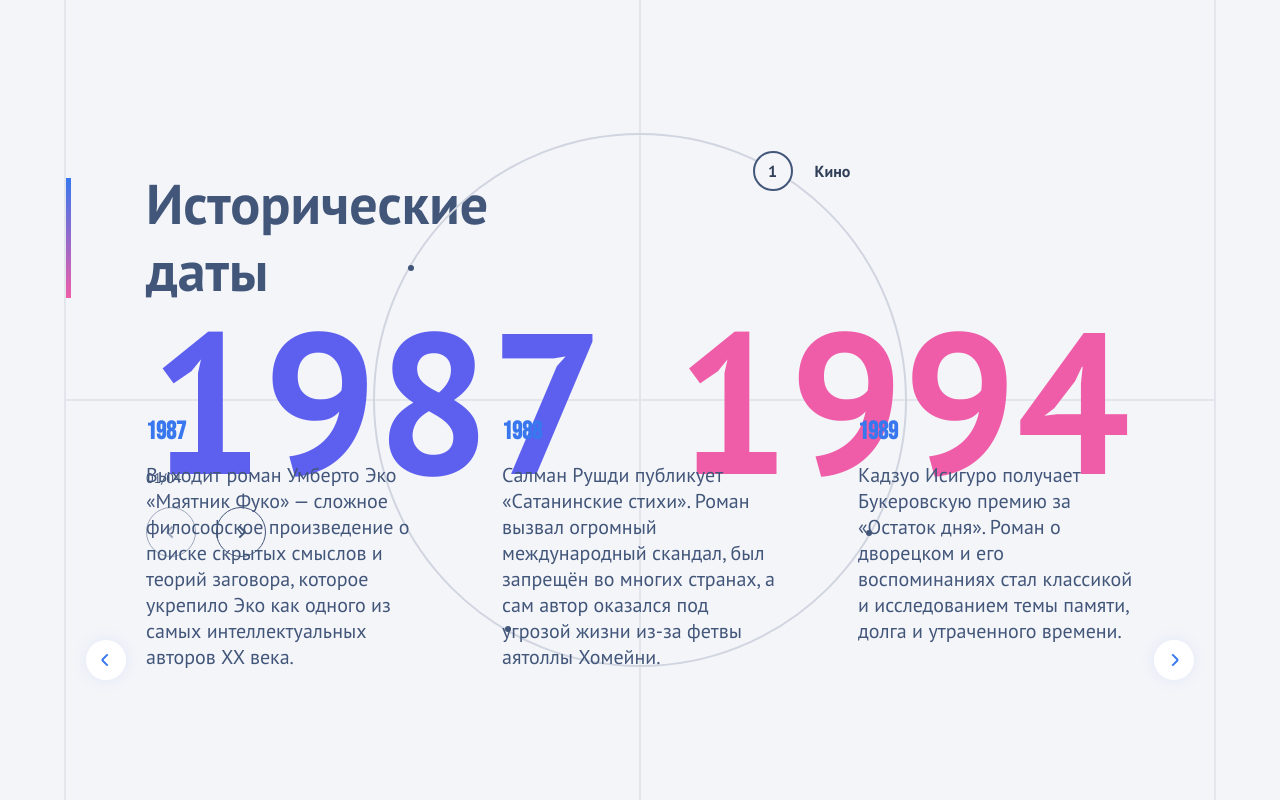
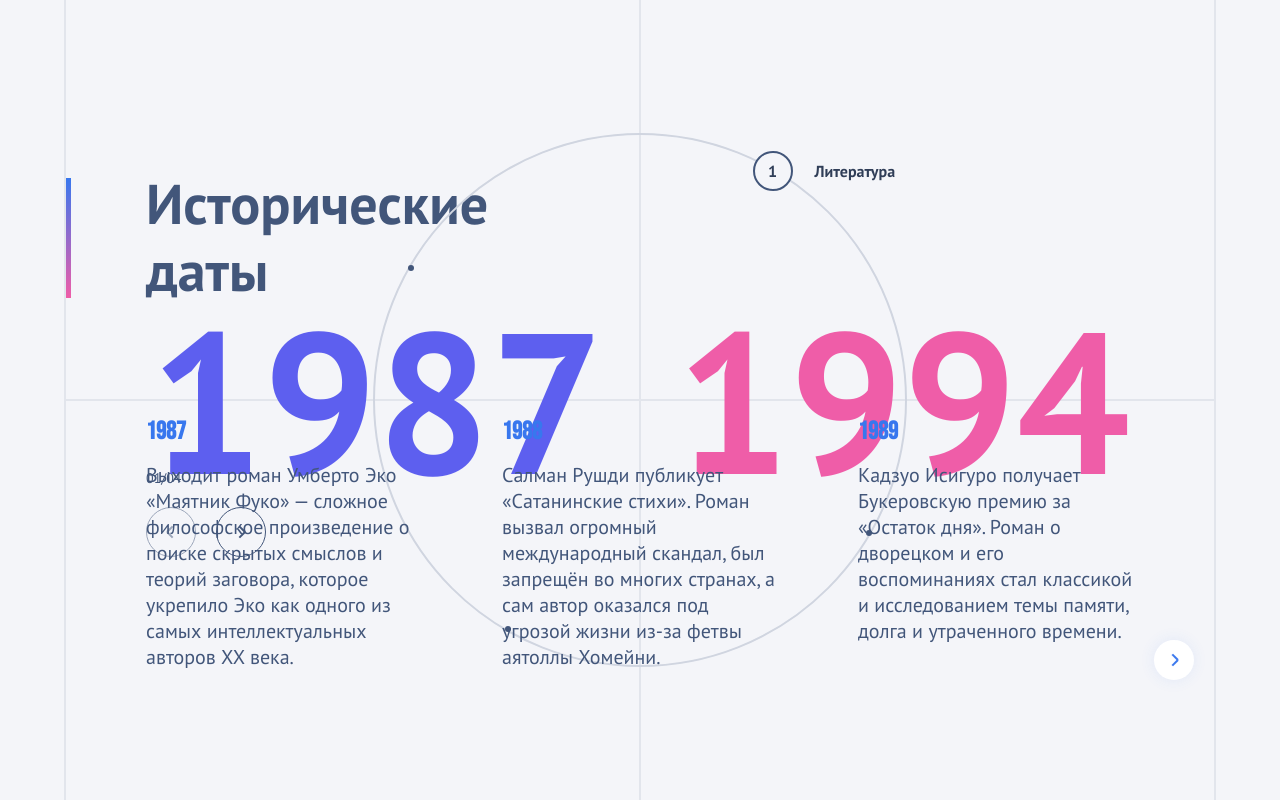
Before and after one commit to AlinaKors/history-block, a React (Create React App) app: page / in a window 1280 px wide. Built offline with nearby package versions, Linux system fonts and the light colour scheme.

Commit message:
add animation and add logic chain two swipers

```diff
--- a/src/Desktop/CircleSwiper.tsx
+++ b/src/Desktop/CircleSwiper.tsx
@@ -5,18 +5,6 @@ import { Swiper, SwiperSlide } from 'swiper/react';
 import 'swiper/css';
 import type { Swiper as SwiperType } from 'swiper';
 import gsap from 'gsap';
-
-interface Item {
-  id: number;
-  label: string;
-}
-
-const items: Item[] = [
-  { id: 1, label: 'Кино' },
-  { id: 2, label: 'Литература' },
-  { id: 3, label: 'Наука' },
-  { id: 4, label: 'Технологии' },
-];
 
 const CircleContainer = styled.div`
   position: relative;
@@ -99,9 +87,15 @@ interface CircleSwiperProps {
   activeIndex: number;
   setActiveIndex: (index: number) => void;
   circleRef: React.MutableRefObject<SwiperType | null>;
+  items: string[];
 }
 
-const CircleSwiper: React.FC<CircleSwiperProps> = ({ activeIndex, setActiveIndex, circleRef }) => {
+const CircleSwiper: React.FC<CircleSwiperProps> = ({
+  activeIndex,
+  setActiveIndex,
+  circleRef,
+  items,
+}) => {
   const wrapperRef = useRef<HTMLDivElement | null>(null);
   const pointsRefs = useRef([...Array(items.length)].map(() => React.createRef<HTMLDivElement>()));
   const [rotation, setRotation] = useState(0);
@@ -132,7 +126,7 @@ const CircleSwiper: React.FC<CircleSwiperProps> = ({ activeIndex, setActiveIndex
             const coords = getCoordinates(idx, items.length);
             return (
               <Point
-                key={item.id}
+                key={idx}
                 x={coords.x}
                 y={coords.y}
                 rotation={rotation}
@@ -141,7 +135,7 @@ const CircleSwiper: React.FC<CircleSwiperProps> = ({ activeIndex, setActiveIndex
               >
                 <Count active={idx === activeIndex}>{idx + 1}</Count>
                 <Label active={idx === activeIndex} ref={pointsRefs.current[idx]}>
-                  {item.label}
+                  {item}
                 </Label>
               </Point>
             );
@@ -154,9 +148,9 @@ const CircleSwiper: React.FC<CircleSwiperProps> = ({ activeIndex, setActiveIndex
         onSwiper={(swiper: SwiperType) => (circleRef.current = swiper)}
         onSlideChange={(swiper: SwiperType) => setActiveIndex(swiper.activeIndex)}
       >
-        {items.map((item) => (
-          <SwiperSlide key={item.id}>
-            <div style={{ visibility: 'hidden' }}>{item.label}</div>
+        {items.map((item, idx) => (
+          <SwiperSlide key={idx}>
+            <div style={{ visibility: 'hidden' }}>{item}</div>
           </SwiperSlide>
         ))}
       </Swiper>
--- a/src/Desktop/Desktop.tsx
+++ b/src/Desktop/Desktop.tsx
@@ -1,7 +1,7 @@
 import styled from 'styled-components';
 import { SwiperCustom } from './Swiper';
 import CircleSwiper from './CircleSwiper';
-import { useRef, useState } from 'react';
+import { useEffect, useRef, useState } from 'react';
 import type { Swiper as SwiperType } from 'swiper';
 import { YearsBlock } from './YearsBlock';
 
@@ -238,6 +238,7 @@ export const Desktop = ({ className }: IDesktopProps) => {
             activeIndex={activeIndex}
             setActiveIndex={setActiveIndex}
             circleRef={circleRef}
+            items={dataKeys}
           />
         </Timeline>
         <NavigateCircle>
@@ -259,7 +260,7 @@ export const Desktop = ({ className }: IDesktopProps) => {
           </BtnContainer>
         </NavigateCircle>
 
-        <SwiperCustom el={data['Литература']} />
+        <SwiperCustom el={data[dataKeys[activeIndex]]} changeSwiper={activeIndex} />
       </Main>
     </>
   );
--- a/src/Desktop/Swiper.tsx
+++ b/src/Desktop/Swiper.tsx
@@ -1,6 +1,7 @@
 import styled from 'styled-components';
+import gsap from 'gsap';
 
-import { useRef } from 'react';
+import { useEffect, useRef, useState } from 'react';
 
 import { Swiper, SwiperSlide } from 'swiper/react';
 import { Navigation } from 'swiper/modules';
@@ -31,6 +32,11 @@ const NavBtn = styled.button<{ direction?: 'prev' | 'next' }>`
     transform-origin: left center;
   }
 
+  &[hidden] {
+    display: block;
+    visibility: hidden;
+  }
+
   &::before {
     transform: translate(-50%, -50%) rotate(45deg);
   }
@@ -52,6 +58,7 @@ const BtnContainer = styled.div`
 const SwiperContainer = styled.div`
   align-self: end;
   position: relative;
+  opacity: 0;
   .swiper {
     position: absolute;
     bottom: 0;
@@ -64,16 +71,39 @@ const SwiperContainer = styled.div`
 
 interface SwiperCustomProps {
   el: Record<string, string>;
+  changeSwiper?: number;
 }
 
-export const SwiperCustom: React.FC<SwiperCustomProps> = ({ el }) => {
+export const SwiperCustom: React.FC<SwiperCustomProps> = ({ el, changeSwiper }) => {
   const swiperRef = useRef<SwiperType | null>(null);
+  const swiperContainer = useRef<HTMLDivElement | null>(null);
+
+  const [activeIndex, setActiveIndex] = useState(0);
+
+  useEffect(() => {
+    if (!swiperContainer.current) return;
+
+    gsap.fromTo(
+      swiperContainer.current,
+      { opacity: 0, y: 20 },
+      {
+        opacity: 1,
+        // delay: 1,
+        y: 0,
+        duration: 1.2,
+      },
+    );
+  }, [changeSwiper]);
 
   return (
-    <SwiperContainer>
+    <SwiperContainer ref={swiperContainer}>
       <BtnContainer>
-        <NavBtn direction="prev" className="prevSlider"></NavBtn>
-        <NavBtn direction="next" className="nextSlider"></NavBtn>
+        <NavBtn direction="prev" className="prevSlider" hidden={activeIndex === 0}></NavBtn>
+        <NavBtn
+          direction="next"
+          className="nextSlider"
+          hidden={activeIndex === Object.keys(el).length - 3}
+        ></NavBtn>
       </BtnContainer>
       <Swiper
         spaceBetween={80}
@@ -87,6 +117,7 @@ export const SwiperCustom: React.FC<SwiperCustomProps> = ({ el }) => {
         onBeforeInit={(swiper: SwiperType) => {
           swiperRef.current = swiper;
         }}
+        onSlideChange={(swiper: SwiperType) => setActiveIndex(swiper.activeIndex)}
       >
         {Object.entries(el).map(([key, value]) => (
           <SwiperSlide>
```
